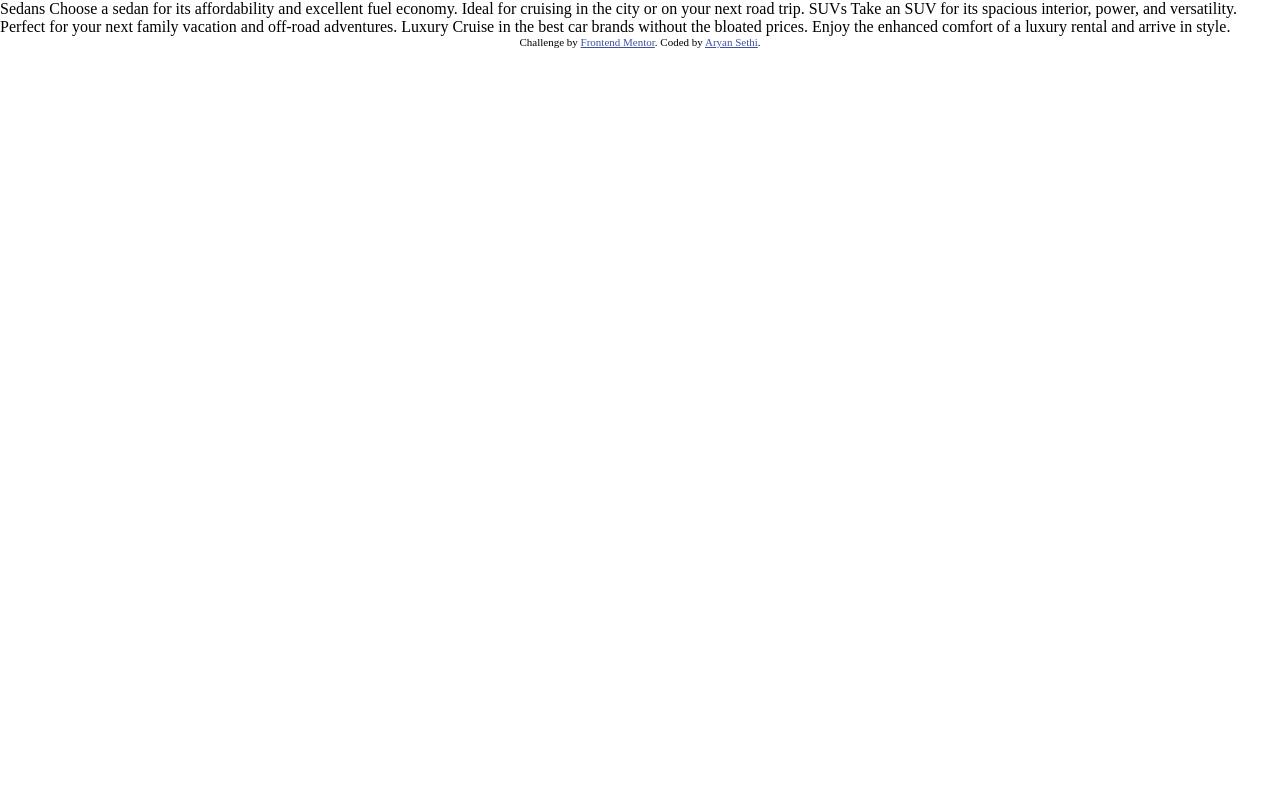
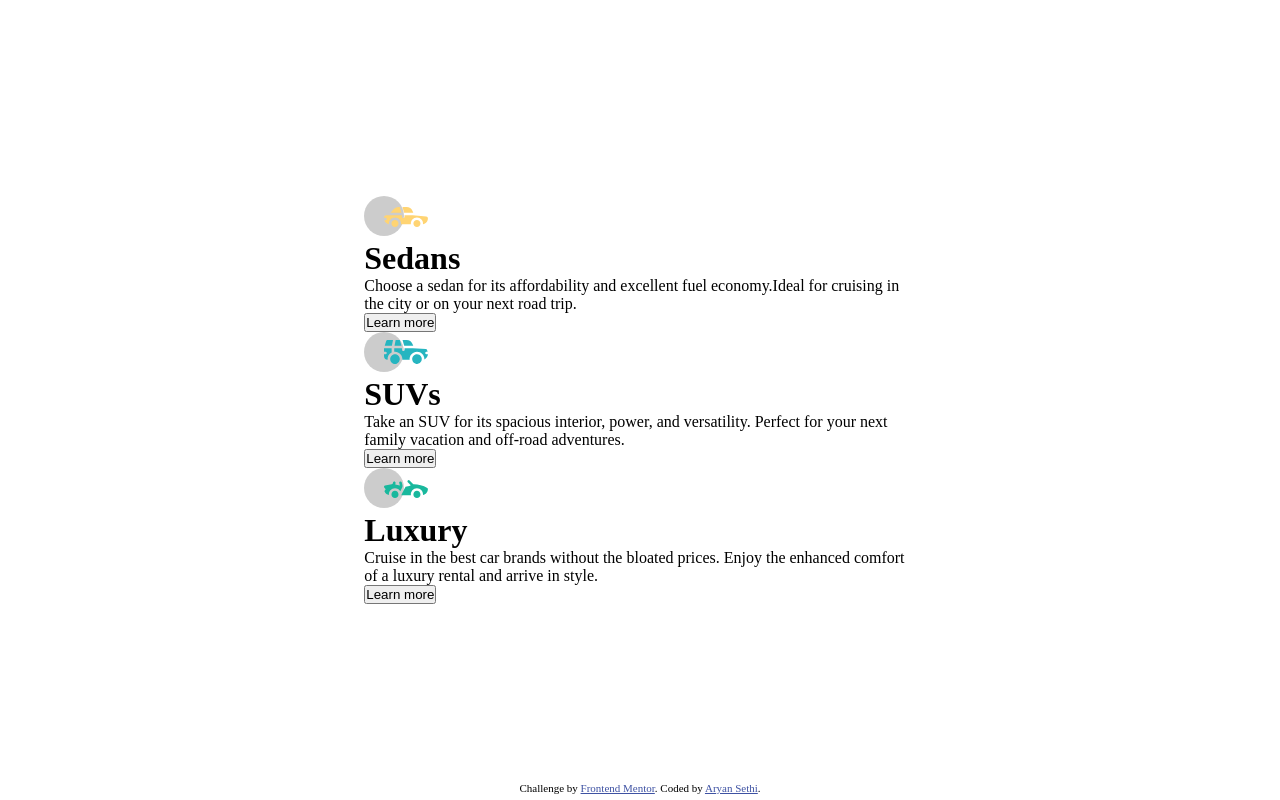
Before and after one commit to Aryan-ki-codepanti/3-column-preview-card-component, a plain HTML site: page index.html in a window 1280 px wide. Drawn offline with Linux system fonts and the light colour scheme.

Commit message:
Added markup necessary for design

```diff
--- a/css/styles.css
+++ b/css/styles.css
@@ -27,7 +27,30 @@
 
 }
 
+body{
+    min-height: 100vh;
+    display: grid;
+    place-items: center;
+}
+
+
+
+.wrapper{
+    width: 70%;
+    margin: auto;
+    max-width: 1100px;
+}
+
 /* Attribution */
+
+footer{
+    position: absolute;
+    bottom: 0;
+    left: 0;
+    right: 0;
+    padding: 0.4em;
+}
+
 .attribution {
     font-size: 11px;
     text-align: center;
--- a/index.html
+++ b/index.html
@@ -31,12 +31,57 @@
         </style>
     </head>
     <body>
-        Sedans Choose a sedan for its affordability and excellent fuel economy.
-        Ideal for cruising in the city or on your next road trip. SUVs Take an
-        SUV for its spacious interior, power, and versatility. Perfect for your
-        next family vacation and off-road adventures. Luxury Cruise in the best
-        car brands without the bloated prices. Enjoy the enhanced comfort of a
-        luxury rental and arrive in style.
+
+
+		<main>
+
+			<div class="wrapper">
+
+				<div class="card sedans">
+					<div class="logo">
+						<img src="images/icon-sedans.svg" alt="">
+					</div>
+					<div class="card-body">
+						<h1> Sedans </h1>
+						<p>
+							Choose a sedan for its affordability and excellent fuel economy.Ideal for cruising in the city or on your next road trip.
+						</p>
+					</div>
+					<div class="card-footer">
+						<button>Learn more</button>
+					</div>
+				</div>
+				<div class="card suvs">
+					<div class="logo">
+						<img src="images/icon-suvs.svg" alt="">
+					</div>
+					<div class="card-body">
+						<h1> SUVs </h1>
+						<p>
+							Take an SUV for its spacious interior, power, and versatility. Perfect for your next family vacation and off-road adventures.
+						</p>
+					</div>
+					<div class="card-footer">
+						<button>Learn more</button>
+					</div>
+				</div>
+				<div class="card luxury">
+					<div class="logo">
+						<img src="images/icon-luxury.svg" alt="">
+					</div>
+					<div class="card-body">
+						<h1> Luxury </h1>
+						<p>
+							Cruise in the best car brands without the bloated prices. Enjoy the enhanced comfort of a luxury rental and arrive in style.
+						</p>
+					</div>
+					<div class="card-footer">
+						<button>Learn more</button>
+					</div>
+				</div>
+			</div>
+
+		</main>
 
         <footer>
 			<div class="attribution">
```
